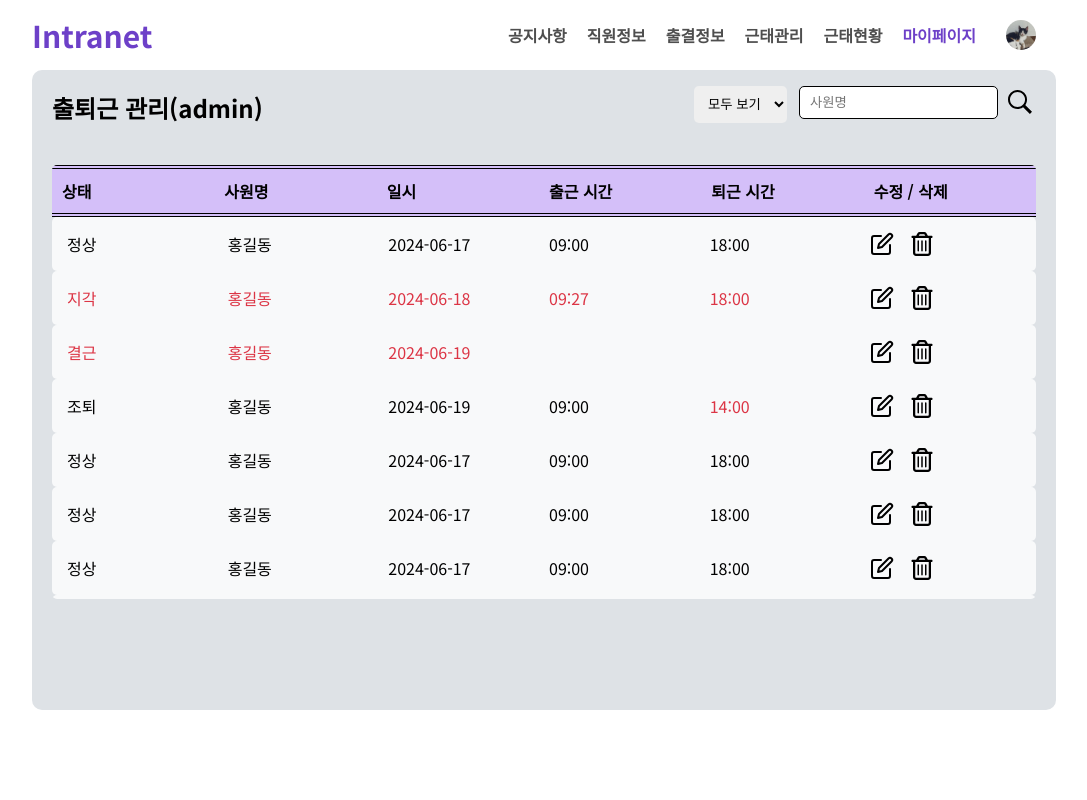
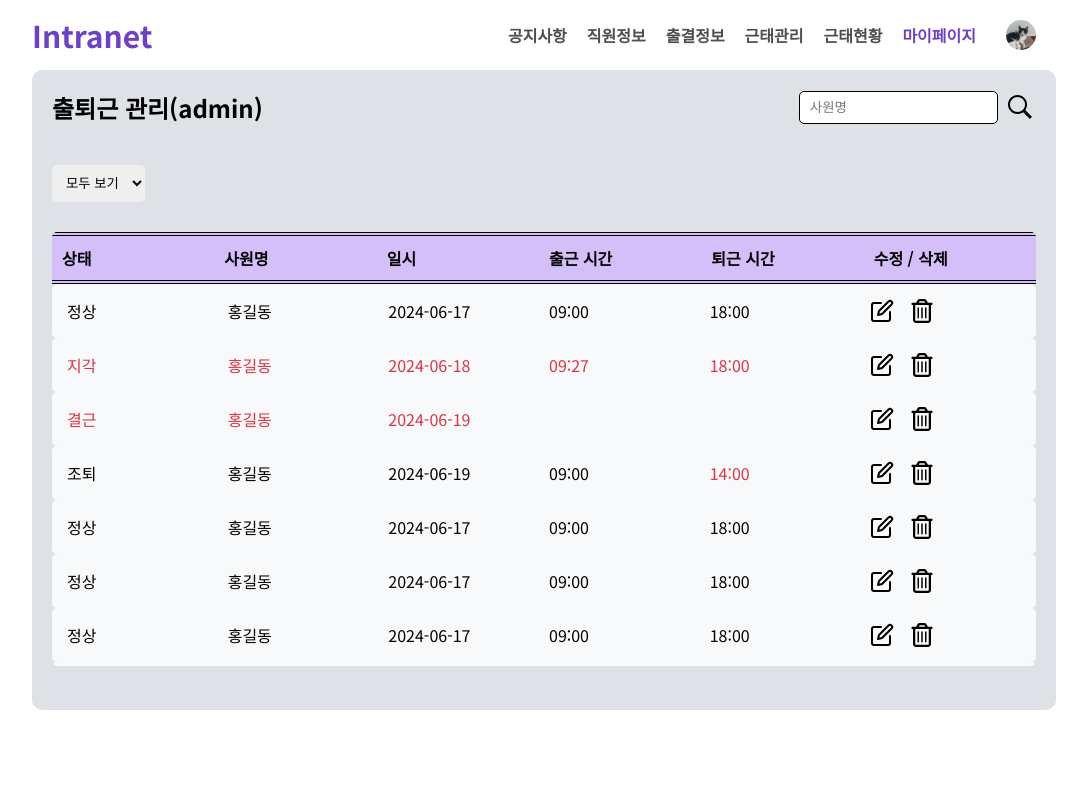
Before and after one commit to Fastcampus-Toy5/ToyProject, a website built with Vite: page src/admin/commute/index.html in a window 1280 px wide. Shown: the whole page, without its empty margins (96-1183 px from the left). Built offline with nearby package versions, Linux system fonts and the light colour scheme.

Commit message:
header 내부 select 위치 정상화

```diff
--- a/src/admin/commute/index.html
+++ b/src/admin/commute/index.html
@@ -26,15 +26,6 @@
         <header class="main-content-header">
           <div class="header-title">
             <h1>출퇴근 관리(admin)</h1>
-          </div>
-          <div class="header-tools">
-            <select>
-              <option value="all">모두 보기</option>
-              <option value="present">정상</option>
-              <option value="absent">결근</option>
-              <option value="late">지각</option>
-              <option value="early-leave">조퇴</option>
-            </select>
             <div class="search">
               <input type="text" placeholder="사원명" />
               <svg
@@ -52,6 +43,13 @@
               </svg>
             </div>
           </div>
+          <select>
+            <option value="all">모두 보기</option>
+            <option value="present">정상</option>
+            <option value="absent">결근</option>
+            <option value="late">지각</option>
+            <option value="early-leave">조퇴</option>
+          </select>
         </header>
 
         <div class="requests">
--- a/src/admin/commute/style.css
+++ b/src/admin/commute/style.css
@@ -35,15 +35,14 @@
 
 /* header */
 .main-content-header {
+  display: block;
   width: 100%;
   margin: 0;
+margin-bottom: 30px;
 }
 
 .header-title {
   margin-bottom: 20px;
-}
-
-.header-tools {
   display: flex;
   justify-content: space-between;
   gap: 12px;
@@ -60,7 +59,6 @@ header .search {
   display: flex;
   align-items: center;
   gap: 6px;
-  margin-bottom: 30px;
 }
 
 header input {
```
